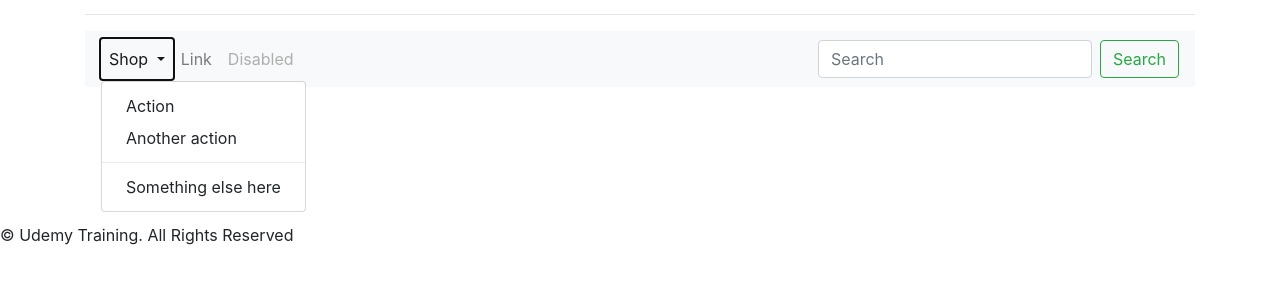
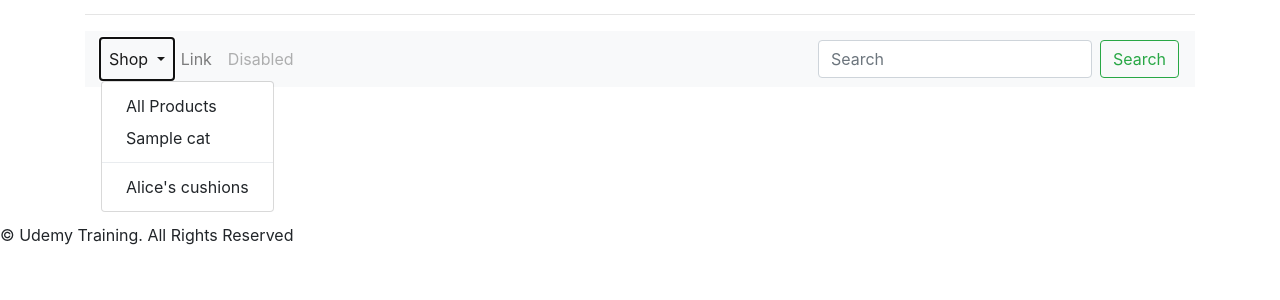
Before and after one commit to jondjacobsen/perfectcushion, a Django app: template shop/templates/shop/base.html in a window 1280 px wide, after a click on "Shop". Shown: the part 185-485 px from the top of the page. Run offline with Django 3.2, Linux system fonts and the light colour scheme; the template is opened without the code that fills it: most values are stand-ins (such as "Sample title", 1, 10 or a date in 2020); some libraries are stand-ins or nearby versions.

Commit message:
Tutorial 11 @ 4:41 progress out of 13:13

```diff
--- a/shop/templates/shop/base.html
+++ b/shop/templates/shop/base.html
@@ -18,7 +18,7 @@
     </div>
         {%  include 'shop/footer.html' %}
     <!-- jQuery first, then Popper.js, then Bootstrap JS -->
-    <script src="{% static 'js/jquery.com/jquery-3.2.1.slim.min.js' %}"></script>
+    <script src="{% static 'js/jquery-3.2.1.slim.min.js' %}"></script>
     <script src="{%  static 'js/popper.min.js'  %}"></script>
     <script src="{%  static 'js/bootstrap.min.js' %}"></script>
 
--- a/shop/templates/shop/navbar.html
+++ b/shop/templates/shop/navbar.html
@@ -10,10 +10,10 @@
           Shop
         </a>
         <div class="dropdown-menu" aria-labelledby="navbarDropdown">
-          <a class="dropdown-item" href="#">Action</a>
-          <a class="dropdown-item" href="#">Another action</a>
+          <a class="dropdown-item" href="{%  url 'shop:allProdCat' %}">All Products</a>
+          <a class="dropdown-item" href="{{cat.get_url}}">{{cat.name}}</a>
           <div class="dropdown-divider"></div>
-          <a class="dropdown-item" href="#">Something else here</a>
+          <a class="dropdown-item" href="https://joeydrewstudios.com/batim">Alice's cushions</a>
         </div>
       </li>
       <li class="nav-item">
@@ -34,11 +34,11 @@
 
 <nav>
     <ul>
-        <li><a href="{%  url 'shop:allProdCat' %}">All Products</a></li>
+        <li><a href="">All Products</a></li>
         {% for cat in links %}
-            <li><a href="{{cat.get_url}}">{{cat.name}}</a></li>
+            <li><a href=""></a></li>
         {%  endfor %}
-        <li><a href="https://joeydrewstudios.com/batim">Alice's Cushions</a></li>
+        <li><a href="">Alice's Cushions</a></li>
         <li>Your Cart()</li>
     </ul>
 </nav><br>
```
